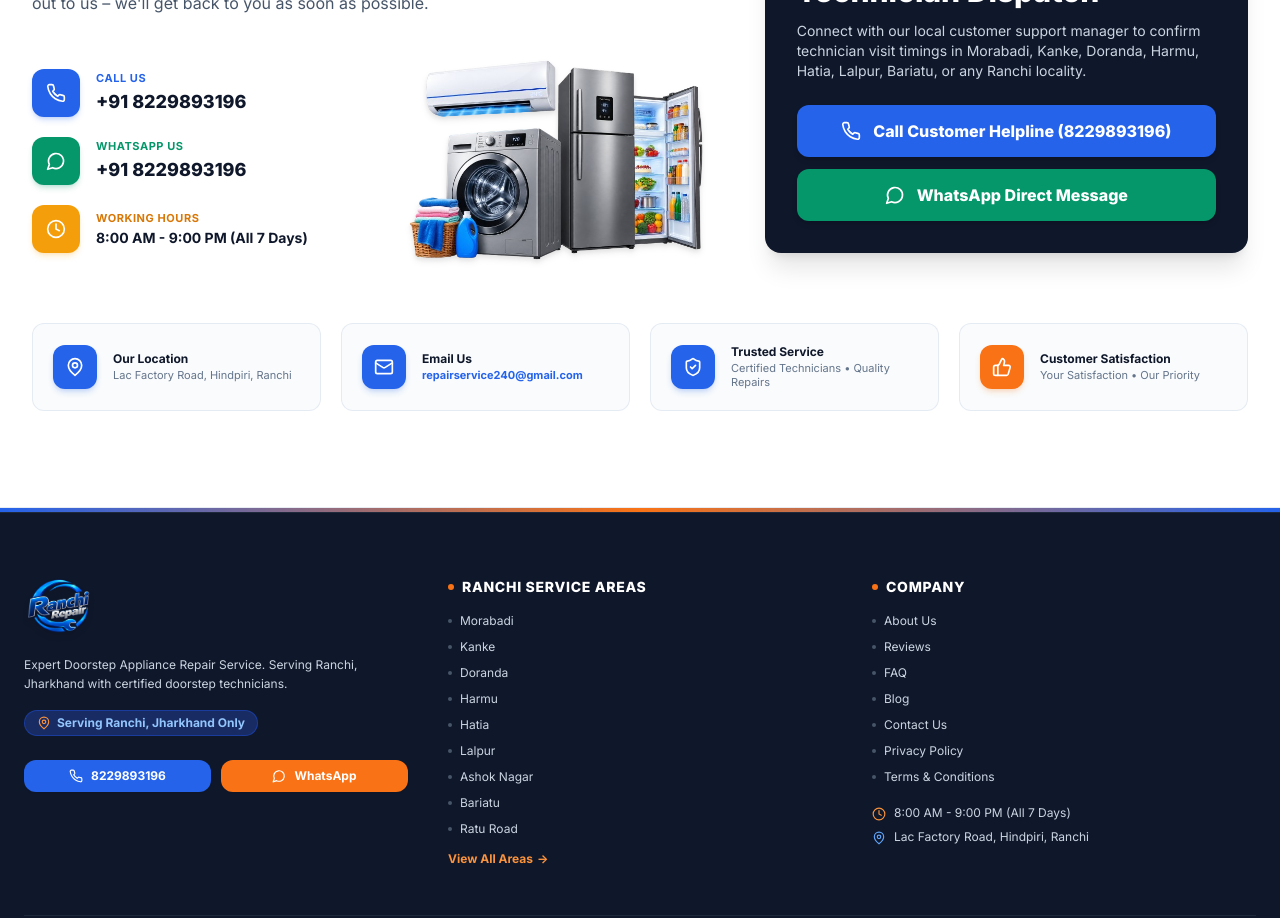
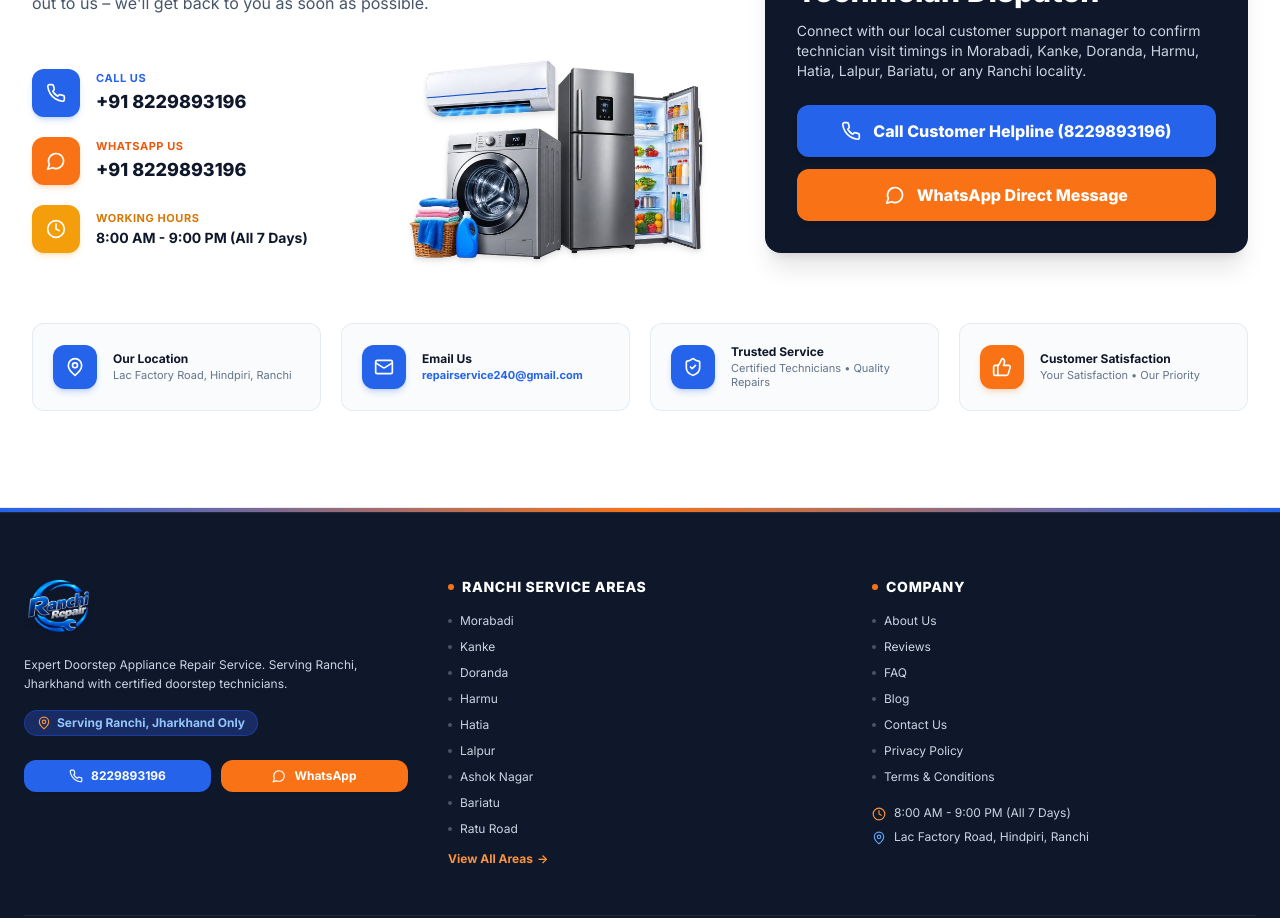
Before and after one commit to repairservice240-cell/ranchi-repair, a React (Vite) app: page / in a window 1280 px wide. Shown: the part 6700-7618 px from the top of the page. Built offline with nearby package versions, Linux system fonts and the light colour scheme.

Commit message:
Update WhatsApp Direct Message button and icons in Contact section to Orange theme

```diff
--- a/src/components/home/HomeContactSection.tsx
+++ b/src/components/home/HomeContactSection.tsx
@@ -73,12 +73,12 @@ export const HomeContactSection: React.FC<HomeContactSectionProps> = ({ onOpenBo
 
                 {/* WhatsApp Us Row */}
                 <div className="flex items-center gap-4 group cursor-pointer" onClick={handleWhatsApp}>
-                  <div className="w-12 h-12 rounded-xl bg-emerald-600 text-white flex items-center justify-center shrink-0 shadow-md shadow-emerald-600/20 group-hover:scale-105 transition-transform duration-300">
+                  <div className="w-12 h-12 rounded-xl bg-orange-500 text-white flex items-center justify-center shrink-0 shadow-md shadow-orange-500/20 group-hover:scale-105 transition-transform duration-300">
                     <MessageCircle className="w-5 h-5 text-white" />
                   </div>
                   <div>
-                    <div className="text-[11px] font-bold text-emerald-600 uppercase tracking-wider mb-0.5">WhatsApp Us</div>
-                    <button className="text-base sm:text-lg font-extrabold text-slate-900 group-hover:text-emerald-600 transition-colors block">
+                    <div className="text-[11px] font-bold text-orange-600 uppercase tracking-wider mb-0.5">WhatsApp Us</div>
+                    <button className="text-base sm:text-lg font-extrabold text-slate-900 group-hover:text-orange-600 transition-colors block">
                       +91 {displayPhone}
                     </button>
                   </div>
@@ -129,7 +129,7 @@ export const HomeContactSection: React.FC<HomeContactSectionProps> = ({ onOpenBo
                 id="home-dispatch-call-btn"
                 className="w-full flex items-center justify-center gap-3 py-3.5 rounded-xl bg-blue-600 hover:bg-blue-700 text-white font-extrabold text-sm sm:text-base shadow-md transition-all active:scale-95 mb-3 relative z-10"
               >
-                <Phone className="w-5 h-5" />
+                <Phone className="w-5 h-5 animate-phone-ring" />
                 Call Customer Helpline ({businessInfo.phone})
               </button>
 
@@ -137,7 +137,7 @@ export const HomeContactSection: React.FC<HomeContactSectionProps> = ({ onOpenBo
               <button
                 onClick={handleWhatsApp}
                 id="home-dispatch-whatsapp-btn"
-                className="w-full flex items-center justify-center gap-3 py-3.5 rounded-xl bg-emerald-600 hover:bg-emerald-700 text-white font-extrabold text-sm sm:text-base shadow-md transition-all active:scale-95 relative z-10"
+                className="w-full flex items-center justify-center gap-3 py-3.5 rounded-xl bg-orange-500 hover:bg-orange-600 text-white font-extrabold text-sm sm:text-base shadow-md transition-all active:scale-95 relative z-10"
               >
                 <MessageCircle className="w-5 h-5" />
                 WhatsApp Direct Message
```
